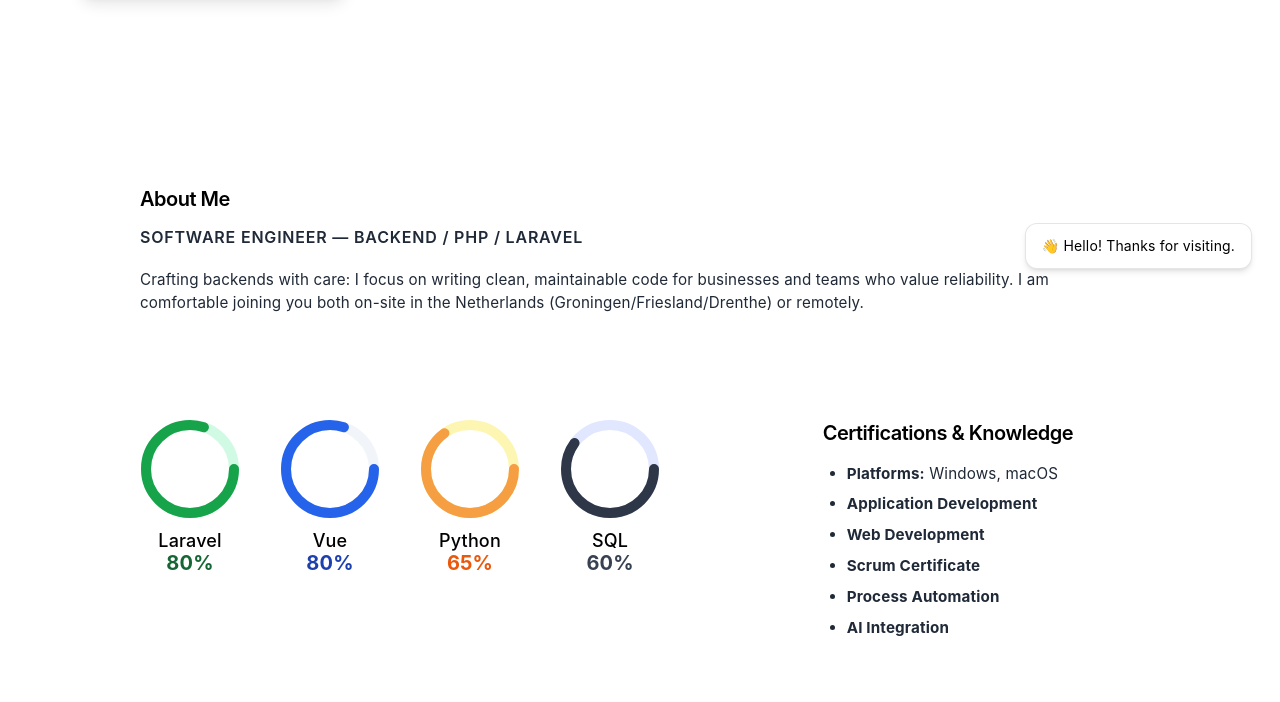
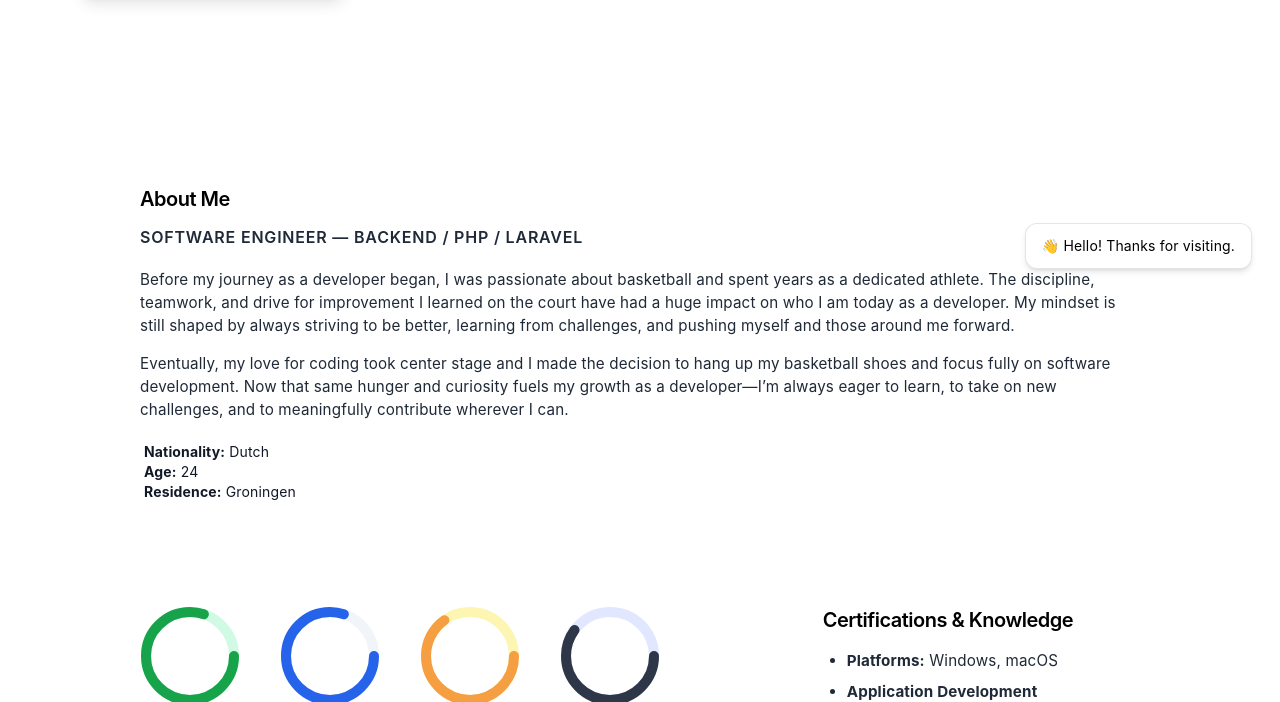
Before and after one commit to armazade/arman_khodadadzade_portfolio, a website built with webpack: page index.html in a window 1280 px wide. Shown: the part 503-1205 px from the top of the page. Built offline with nearby package versions, Linux system fonts and the light colour scheme; a web font is replaced by a local one.

Commit message:
Update portfolio bio section with personal background and details.

```diff
--- a/index.html
+++ b/index.html
@@ -83,9 +83,17 @@
   <div class="mb-5 text-base uppercase tracking-wider text-gray-800 font-semibold">
     Software Engineer &mdash; Backend / PHP / Laravel
   </div>
-  <p class="text-gray-800">
-    Crafting backends with care: I focus on writing clean, maintainable code for businesses and teams who value reliability. I am comfortable joining you both on-site in the Netherlands (Groningen/Friesland/Drenthe) or remotely.
+  <p class="text-gray-800 mb-4">
+    Before my journey as a developer began, I was passionate about basketball and spent years as a dedicated athlete. The discipline, teamwork, and drive for improvement I learned on the court have had a huge impact on who I am today as a developer. My mindset is still shaped by always striving to be better, learning from challenges, and pushing myself and those around me forward.
   </p>
+  <p class="text-gray-800 mb-4">
+    Eventually, my love for coding took center stage and I made the decision to hang up my basketball shoes and focus fully on software development. Now that same hunger and curiosity fuels my growth as a developer—I’m always eager to learn, to take on new challenges, and to meaningfully contribute wherever I can.
+  </p>
+  <ul class="text-gray-900 text-sm mt-5 pl-1">
+    <li><b>Nationality:</b> Dutch</li>
+    <li><b>Age:</b> 24</li>
+    <li><b>Residence:</b> Groningen</li>
+  </ul>
 </section>
 
 <section class="py-14 w-4/5 mx-auto px-3 flex flex-col md:flex-row gap-12">
```
